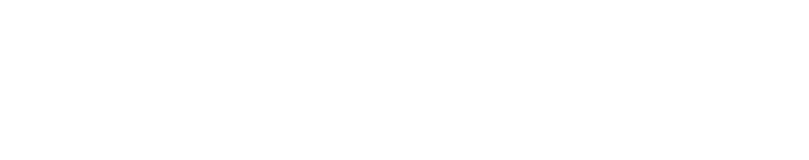
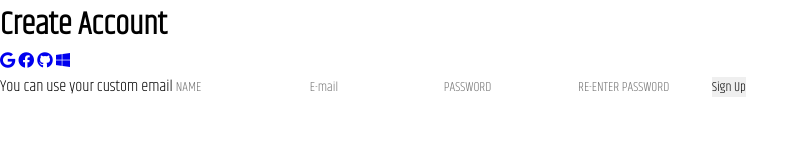
Before and after one commit to Ranjith-mylsamy/Decentralized-storage, a plain HTML site: page login.html in a window 1280 px wide. Shown: the whole page, without its empty margins (0-809 px from the left). Drawn offline with Linux system fonts and the light colour scheme.

Commit message:
login html

```diff
--- a/index.html
+++ b/index.html
@@ -5,7 +5,7 @@
     <meta name="viewport" content="width=device.width, initial scale=1.0">
     <title>Web 3 Decentralized storage</title>
         <!--font awesome-->
-        <link rel="stylesheet" href="https://cdnjs.cloudflare.com/ajax/libs/font-awesome/5.15.4/css/all.min.css">
+        <link rel="stylesheet" href="https://cdnjs.cloudflare.com/ajax/libs/font-awesome/6.2.0/css/all.min.css">
         <!--custom css file link-->
         <link rel="stylesheet" href="./style.css">
 </head>
--- a/login.html
+++ b/login.html
@@ -0,0 +1,33 @@
+<!DOCTYPE html>
+<html lang="en">
+    <head>
+        <meta charset="UTF-8">
+        <meta name="viewport" content="width=device.width,initial scale=1.0">
+        <title>Login and Sign Up Page</title>
+        <!--font awesome-->
+        <link rel="stylesheet" href="https://cdnjs.cloudflare.com/ajax/libs/font-awesome/6.2.0/css/all.min.css">
+        <!--custom css file link-->
+        <link rel="stylesheet" href="./loginstyle.css">
+    </head>
+    <body>
+        <div class="container">
+            <div class="form-container sign-up container">
+                <form action="#">
+                    <h1>Create Account</h1>
+                    <div class="social-container">
+                        <a href="#" class="social"><i class="fa-brands fa-google"></i></a>
+                        <a href="#" class="social"><i class="fa-brands fa-facebook"></i></a>
+                        <a href="#" class="social"><i class="fa-brands fa-github"></i></a>
+                        <a href="#" class="social"><i class="fa-brands fa-windows"></i></a>
+                    </div>
+                    <span>You can use your custom email</span>
+                    <input type="text" placeholder="NAME">
+                    <input type="email" placeholder="E-mail">
+                    <input type="password" placeholder="PASSWORD">
+                    <input type="password" placeholder="RE-ENTER PASSWORD">
+                    <button>Sign Up</button>
+                </form>
+            </div>
+        </div>
+    </body>
+</html>
--- /dev/null
+++ b/loginstyle.css
@@ -0,0 +1,16 @@
+@import url('https://fonts.googleapis.com/css2?family=Khand:wght@300&display=swap');
+:root{
+    --blue:#2A85F8;
+    --blue2:#010B2E;
+    --gradient:linear-gradient(360deg, hsla(213, 94%, 57%, 1) 0%, hsla(213, 94%, 57%, 1) 14%, hsla(227, 96%, 9%, 1) 81%);
+}
+*{
+    font-family:'Khand', sans-serif;
+    margin:0;
+    padding:0;
+    border:none;
+    outline: none;
+    transition:all .2s linear;
+    box-sizing: border-box;
+    text-decoration: none;
+}
```
